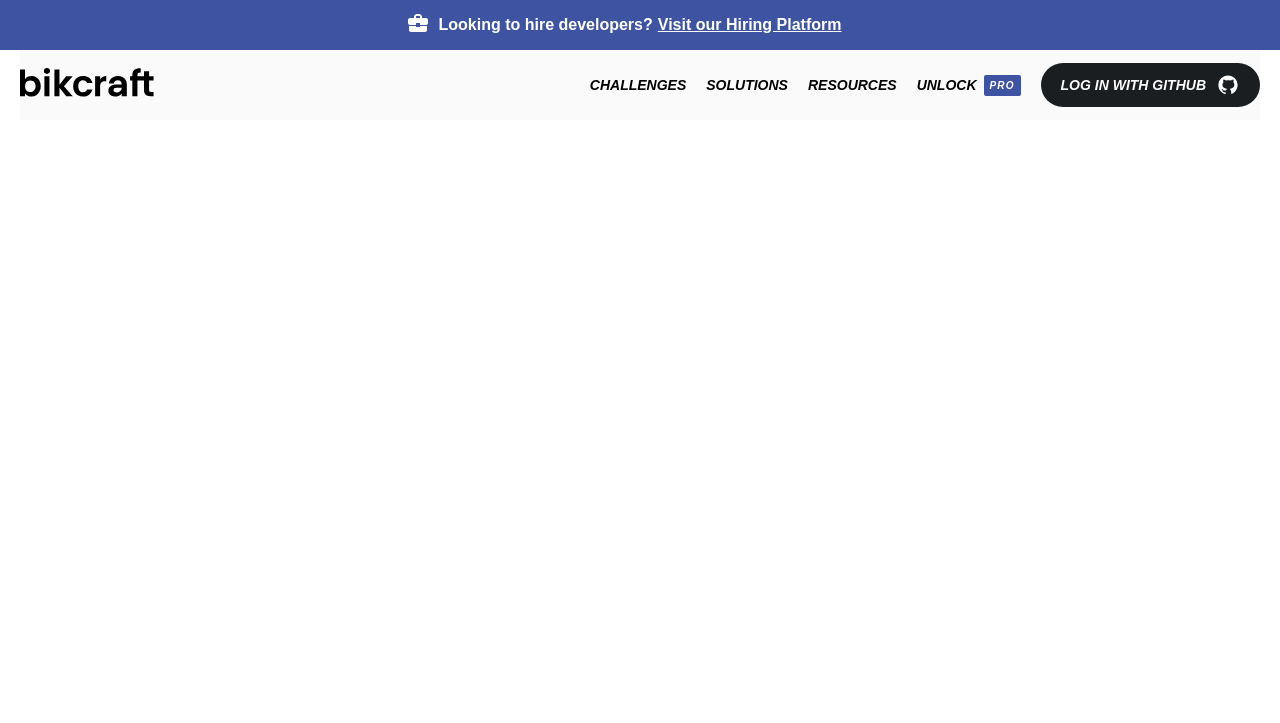
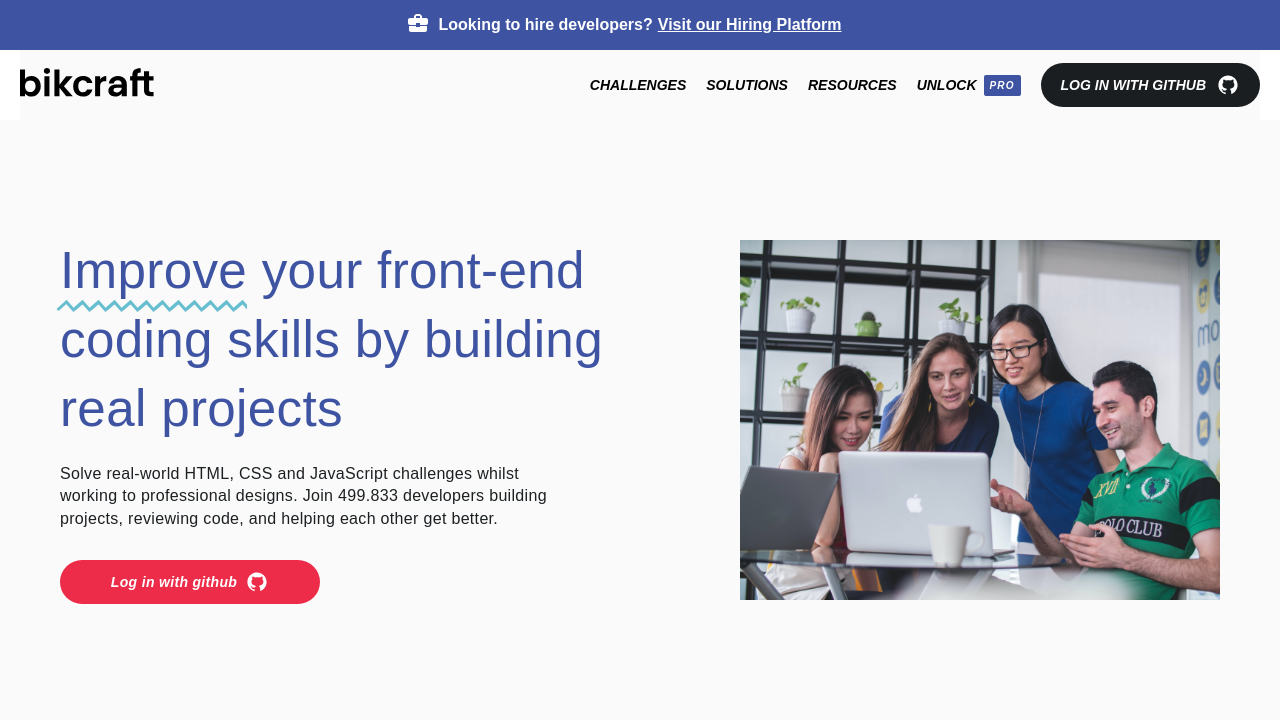
Before and after one commit to LucasMeneses1/projetoCopiaFrontendMentorHome, a plain HTML site: page index.html in a window 1280 px wide. Drawn offline with Linux system fonts and the light colour scheme.

Commit message:
segunda parte do site

```diff
--- a/css/global.css
+++ b/css/global.css
@@ -26,4 +26,5 @@ ul {
 img {
   margin: 0px;
   padding: 0px;
+  max-width: 100%;
 }
--- /dev/null
+++ b/css/introducao.css
@@ -0,0 +1,82 @@
+.introducao {
+  max-width: 100%;
+  display: flex;
+  flex-wrap: wrap;
+}
+
+.introducao-container {
+  display: flex;
+  flex-wrap: wrap;
+  max-width: 1200px;
+  height: 600px;
+  gap: 40px;
+  align-items: center;
+  margin: auto;
+}
+
+.introducao-txt {
+  display: flex;
+  flex-direction: column;
+  flex-wrap: wrap;
+  max-width: 80ch;
+  letter-spacing: 0.02rem;
+}
+
+.introducao-txt h1 {
+  position: relative;
+}
+
+.introducao-txt h1::before {
+  content: url("../img/borda-int.svg");
+  position: absolute;
+  top: 25px;
+  left: -145px;
+}
+
+.introducao-txt p {
+  max-width: 55ch;
+  margin: 20px 20px 30px 0px;
+}
+
+.introducao-img {
+  display: flex;
+  flex-wrap: wrap;
+  width: 480px;
+}
+
+.introducao-btn {
+  display: flex;
+  align-items: center;
+  justify-content: center;
+  max-width: 200px;
+  gap: 8px;
+  background-color: #ed2c49;
+  color: #fff;
+  padding: 10px 30px;
+  border-radius: 30px;
+}
+
+@media (max-width: 1200px) {
+  .introducao {
+    max-width: 100%;
+    display: flex;
+    flex-wrap: wrap;
+  }
+
+  .introducao-container {
+    padding: 0 20px;
+    margin: 0;
+  }
+  .introducao-img {
+    display: none;
+  }
+
+  .introducao-txt {
+    max-width: 800px;
+  }
+
+  .introducao-txt p {
+    max-width: 80ch;
+    margin: 20px 20px 30px 0px;
+  }
+}
--- a/css/style.css
+++ b/css/style.css
@@ -1,5 +1,6 @@
 @import "./global.css";
 @import "./header.css";
+@import "./introducao.css";
 @import "./utilitarios/tipografia.css";
 @import "./utilitarios/cores.css";
 @import "./utilitarios/componentes.css";
--- a/css/utilitarios/cores.css
+++ b/css/utilitarios/cores.css
@@ -8,6 +8,10 @@
 
 .branco-texto {
   color: #ffffff;
+}
+
+.azul-texto {
+  color: #3e54a3;
 }
 
 .cor-p {
--- a/css/utilitarios/tipografia.css
+++ b/css/utilitarios/tipografia.css
@@ -3,7 +3,7 @@
 }
 
 .heebo-400-0125r {
-  font: 400 1.25rem/1.875 "Heebo", sans-serif;
+  font: 400 1rem/1.4 "Heebo", sans-serif;
 }
 
 .heebo-500-0100r {
@@ -23,7 +23,11 @@
 }
 
 .barlow-400-0325r-it {
-  font: italic 400 3.25rem/1 "Barlow", sans-serif;
+  font: italic 400 1.75rem/1 "Barlow", sans-serif;
+}
+
+.barlow-400-0325r {
+  font: 400 3.2rem/1.35 "Barlow", sans-serif;
 }
 
 .barlow-400-0150r {
@@ -33,3 +37,7 @@
 .barlow-700-0100r-it {
   font: italic 700 0.875rem/1.5 "Barlow", sans-serif;
 }
+
+.barlow-700-0100r {
+  font: 700 0.875rem/1.5 "Barlow", sans-serif;
+}
--- a/index.html
+++ b/index.html
@@ -26,11 +26,25 @@
         <li class="esc"><a href="">Solutions</a></li>
         <li class="esc"><a href="">Resources</a></li>
         <li class="esc"><a href="" class="pro">Unlock<span>Pro</span></a></li>
-        <li class="esc"><a href="" class="header-btn">Log in with github<img src="./img/icons8-github.svg" alt="" width="24px" height="24px"></a></li>
+        <li class="esc"><a href="" class="header-btn">Log in with github<img src="./img/icons8-github-preto.svg" alt="" width="24px" height="24px"></a></li>
       </ul>
     </div>
   </header>
 
+  <main class="introducao bg-s">
+    <div class="introducao-container bg-s">
+      <div class="introducao-txt">
+        <h1 class=" barlow-400-0325r azul-texto">Improve your front-end coding skills by building real projects</h1>
+        <p class="heebo-400-0125r preto-texto">Solve real-world HTML, CSS and JavaScript challenges whilst working to professional designs. Join 499.833 developers building projects, reviewing code, and helping each other get better.</p>
+        <a href="" class="introducao-btn barlow-700-0100r-it">Log in with github<img src="./img/icons8-github-vermelho.svg" alt="" width="24px" height="24px"></a>
+      </div>
+
+      <div class="introducao-img">
+        <img src="./img/int.jpg" alt="">
+      </div>
+    </div>
+  </main>
+
 </body>
 
 </html>
```
Also changed, not shown: img/borda-int.svg (added), img/icons8-github-preto.svg (renamed from img/icons8-github.svg), img/icons8-github-vermelho.svg (added), img/int.jpg (added).
